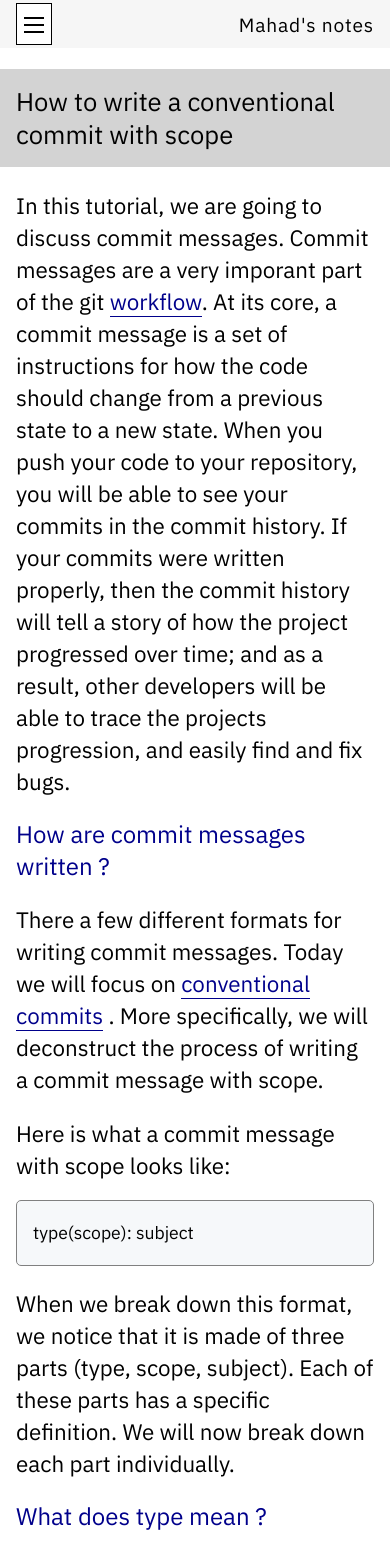
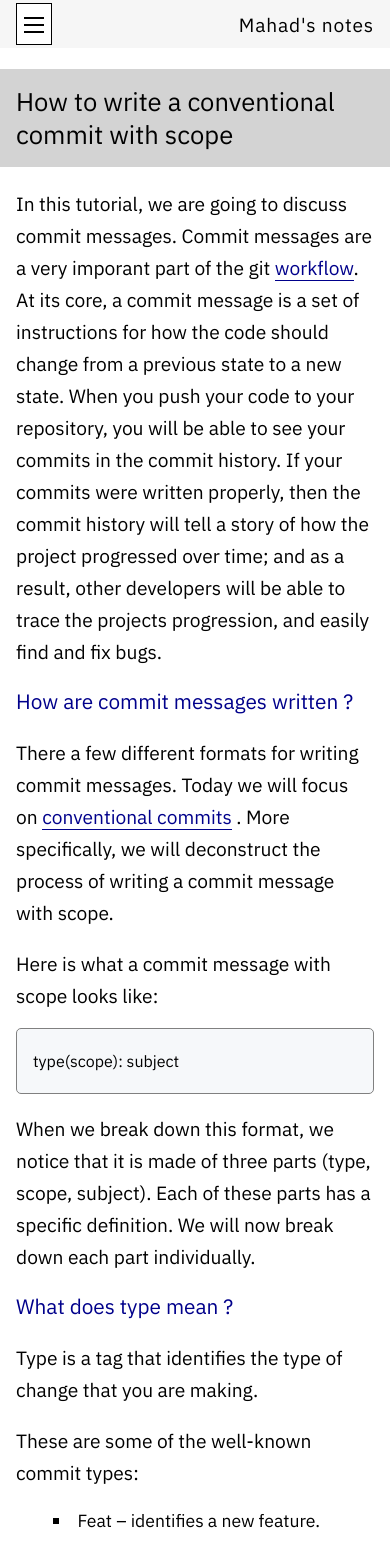
Before and after one commit to Elir-Mahad/notes, a Next.js app: page /writing-commit-messages in a window 390 px wide. Shown: the top 1560 px of the page. Built offline with nearby package versions, Linux system fonts and the light colour scheme.

Commit message:
style(BlogBody): decrease font sizes for mobile

```diff
--- a/styles/Styles.js
+++ b/styles/Styles.js
@@ -231,6 +231,9 @@ export const SubHeading = styled.h2`
   line-height: 2rem;
   color: darkblue;
   font-weight: 100;
+  @media (max-width: 500px) {
+    font-size: 1.3rem;
+  }
 `;
 
 export const Paragraph = styled.p`
@@ -238,12 +241,18 @@ export const Paragraph = styled.p`
   font-size: 1.5rem;
   text-indent: 50px;
   line-height: 2rem;
+  @media (max-width: 500px) {
+    font-size: 1.2rem;
+  }
 `;
 
 export const Sentence = styled.p`
   margin-bottom: 1rem;
   font-size: 1.4rem;
   line-height: 2rem;
+  @media (max-width: 500px) {
+    font-size: 1.2rem;
+  }
 `;
 
 export const HighlightedSentence = styled.p`
@@ -269,6 +278,9 @@ export const Litem = styled.li`
   margin-left: 2.3rem;
   list-style-type: square;
   line-height: 2rem;
+  @media (max-width: 500px) {
+    font-size: 1.1rem;
+  }
 `;
 
 export const LitemTwo = styled.li`
@@ -277,6 +289,9 @@ export const LitemTwo = styled.li`
   margin-left: 3.2rem;
   list-style-type: circle;
   line-height: 2rem;
+  @media (max-width: 500px) {
+    font-size: 1.1rem;
+  }
 `;
 
 export const PicWrapper = styled.div`
@@ -300,6 +315,9 @@ export const Code = styled.p`
   border-radius: 5px;
   line-height: 2rem;
   border: 1px solid grey;
+  @media (max-width: 500px) {
+    font-size: 1rem;
+  }
 `;
 
 export const LiCode = styled.p`
@@ -311,6 +329,9 @@ export const LiCode = styled.p`
   line-height: 2rem;
   border: 1px solid grey;
   margin-left: 2.3rem;
+  @media (max-width: 500px) {
+    font-size: 1rem;
+  }
 `;
 
 export const CodeRes = styled.span`
```
